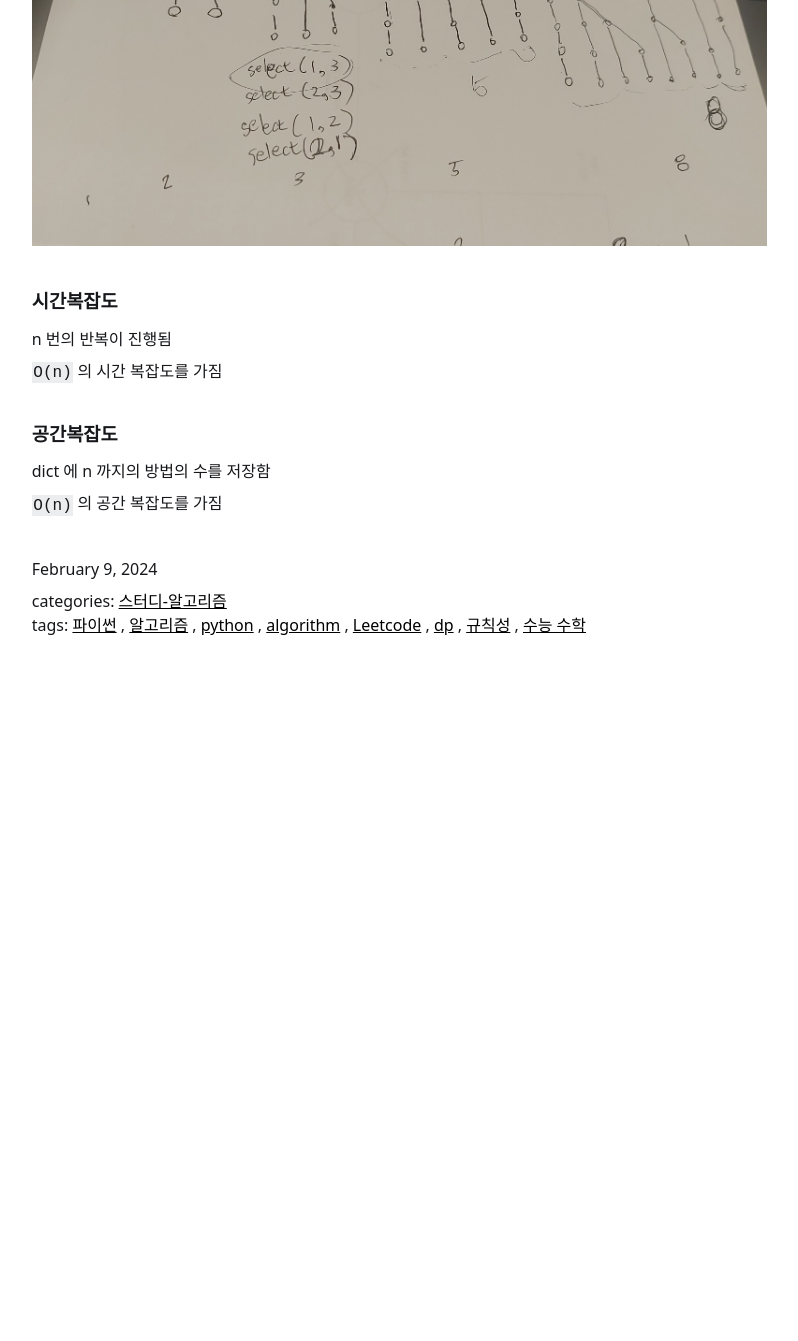
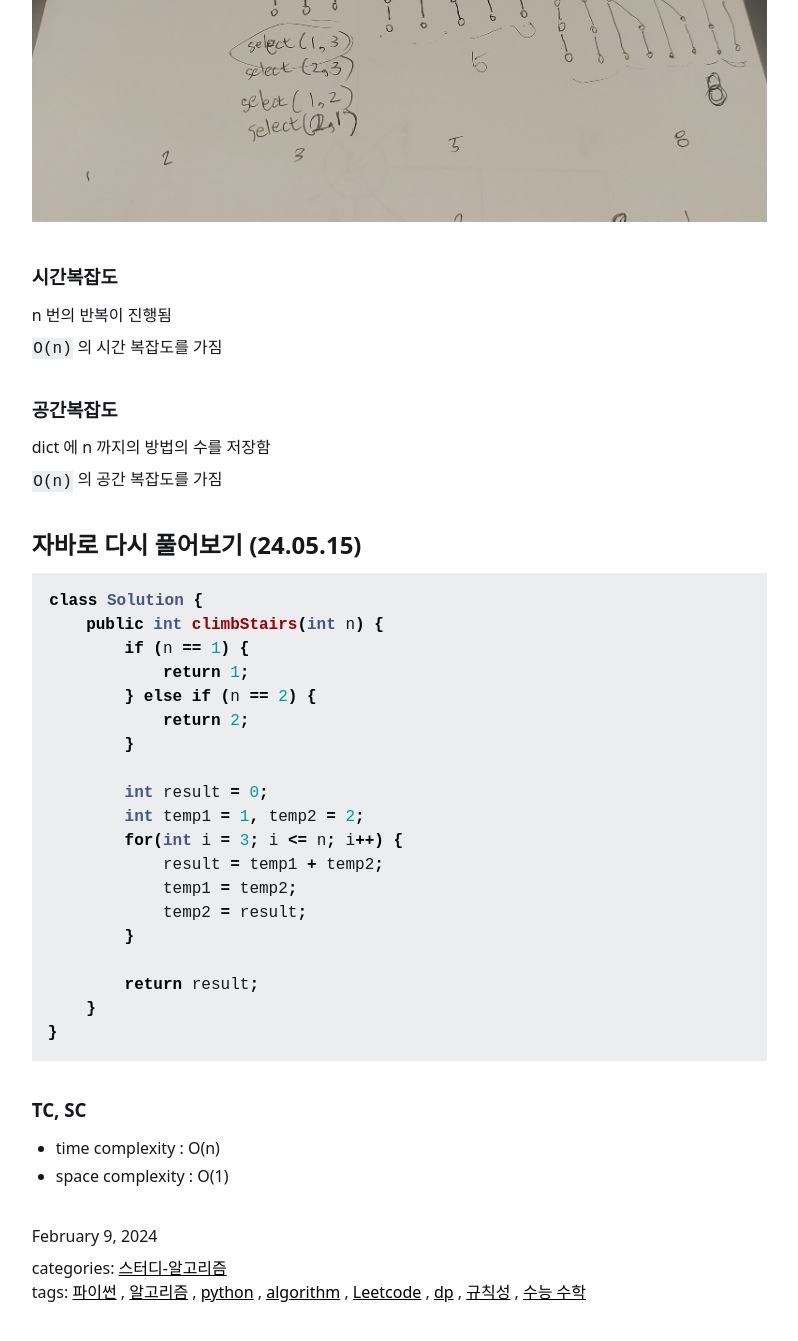
Before and after one commit to dev-jonghoonpark/algorithm-blog, a Jekyll site: the page built from _posts/2024-02-09-leetcode-70.md, in a window 1280 px wide and 1400 px high, scrolled down 1611 px. Shown: the top 1341 px of the window, without its empty margins (321-1119 px from the left). Built offline with Jekyll 4.4.1, drawn with Linux system fonts in a browser that asks for light colours; before the commit the page ends 2344 px from its top, so only the background shows below that; some of the changed text lies outside the part shown.

Commit message:
update posts

````diff
--- a/_posts/2024-02-09-leetcode-70.md
+++ b/_posts/2024-02-09-leetcode-70.md
@@ -72,11 +72,42 @@ class Solution:
 ![scratch](/assets/images/2024-02-09-leetcode-70/scratch.jpeg)
 
 ### 시간복잡도
+
 n 번의 반복이 진행됨
 
 `O(n)` 의 시간 복잡도를 가짐
 
 ### 공간복잡도
+
 dict 에 n 까지의 방법의 수를 저장함
 
 `O(n)` 의 공간 복잡도를 가짐
+
+## 자바로 다시 풀어보기 (24.05.15)
+
+```java
+class Solution {
+    public int climbStairs(int n) {
+        if (n == 1) {
+            return 1;
+        } else if (n == 2) {
+            return 2;
+        }
+
+        int result = 0;
+        int temp1 = 1, temp2 = 2;
+        for(int i = 3; i <= n; i++) {
+            result = temp1 + temp2;
+            temp1 = temp2;
+            temp2 = result;
+        }
+
+        return result;
+    }
+}
+```
+
+### TC, SC
+
+- time complexity : O(n)
+- space complexity : O(1)
````
Also changed, not shown: _posts/2024-02-18-leetcode-104.md (+20 -0 lines), _posts/2024-03-31-leetcode-100.md (+7 -2 lines), _posts/2024-05-14-leetcode-252.md (+2 -1 lines), _posts/2024-05-14-leetcode-527.md (+1 -1 lines).
